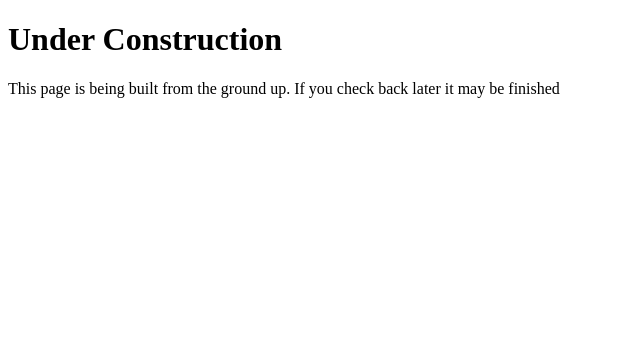
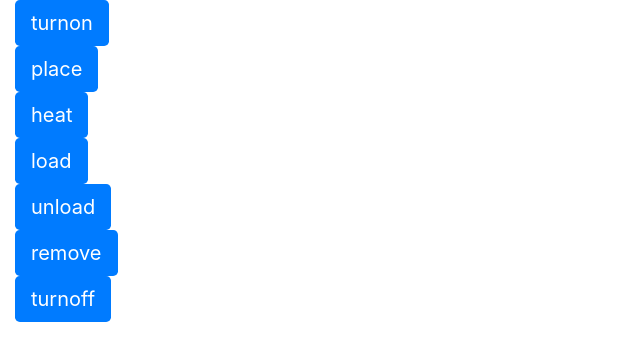
Before and after one commit to fconlon/portfolio, a Django app: page /diagnostics/ in a window 1280 px wide. Shown: the top 361 px of the page, without its empty margins (0-640 px from the left). Run offline with Django 3.2, Linux system fonts and the light colour scheme; some libraries are stand-ins or nearby versions.

Commit message:
Began Diagnostics app components

```diff
--- /dev/null
+++ b/diagnostics/static/diagnostics/css/diagnostics.css
@@ -0,0 +1,4 @@
+.mybtn {
+  clear: both;
+  float: left;
+}
--- a/diagnostics/templates/diagnostics/index.html
+++ b/diagnostics/templates/diagnostics/index.html
@@ -7,6 +7,8 @@
     <script src="{% static 'reactjs/react-dom.development.js' %}"></script>
     <script src="{% static 'reactjs/babel.min.js' %}"></script>
     <script type="text/babel" src="{% static 'diagnostics/js/index.js' %}"></script>
+    <link rel="stylesheet" type="text/css" href="{% static 'bootstrap/css/bootstrap.min.css' %}">
+    <link rel="stylesheet" type="text/css" href="{% static 'diagnostics/css/diagnostics.css' %}">
 </head>
 <body>
   <div id="root"></div>
--- /dev/null
+++ b/static/diagnostics/css/diagnostics.css
@@ -0,0 +1,4 @@
+.mybtn {
+  clear: both;
+  float: left;
+}
--- a/static/diagnostics/js/index.js
+++ b/static/diagnostics/js/index.js
@@ -130,7 +130,28 @@ function Construction (props) {
     </div>
   );
 }
+
+
+
+class Signaler extends React.Component {
+  handleClick(text) {
+    alert(text);
+  }
+
+  render() {
+    const actions = ['turnon', 'place', 'heat', 'load', 'unload', 'remove', 'turnoff'];
+    const buttons = actions.map((action) => {
+      return (
+        <div key={action} className="btn-lg btn-primary mybtn" onClick={() => this.handleClick(action)}>{action}</div>
+      );
+    });
+    return (
+      <div className="col-2">{buttons}</div>
+    );
+  }
+}
+
 ReactDOM.render(
-  <Construction />,
+  <Signaler />,
   document.getElementById('root')
 );
```
Also changed, not shown: diagnostics/static/diagnostics/js/index.js (+22 -1 lines), 1 other file.
